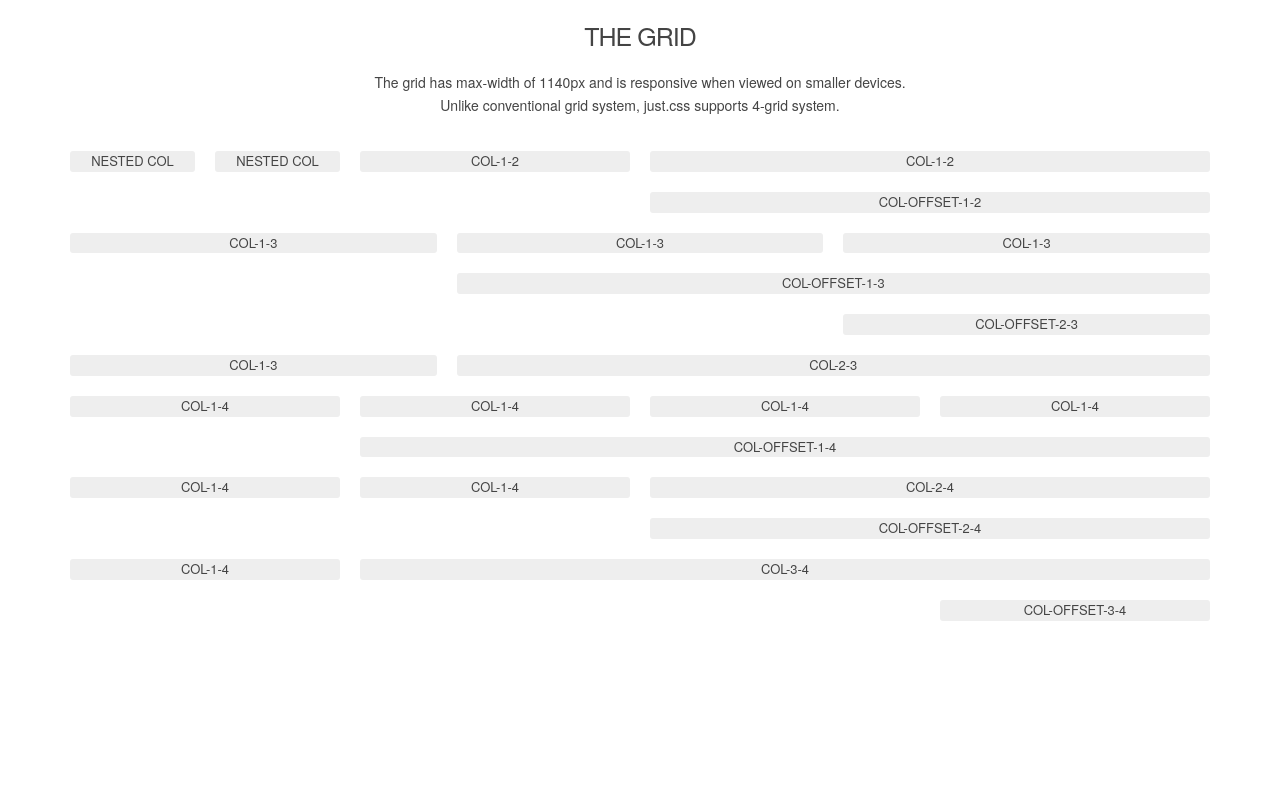
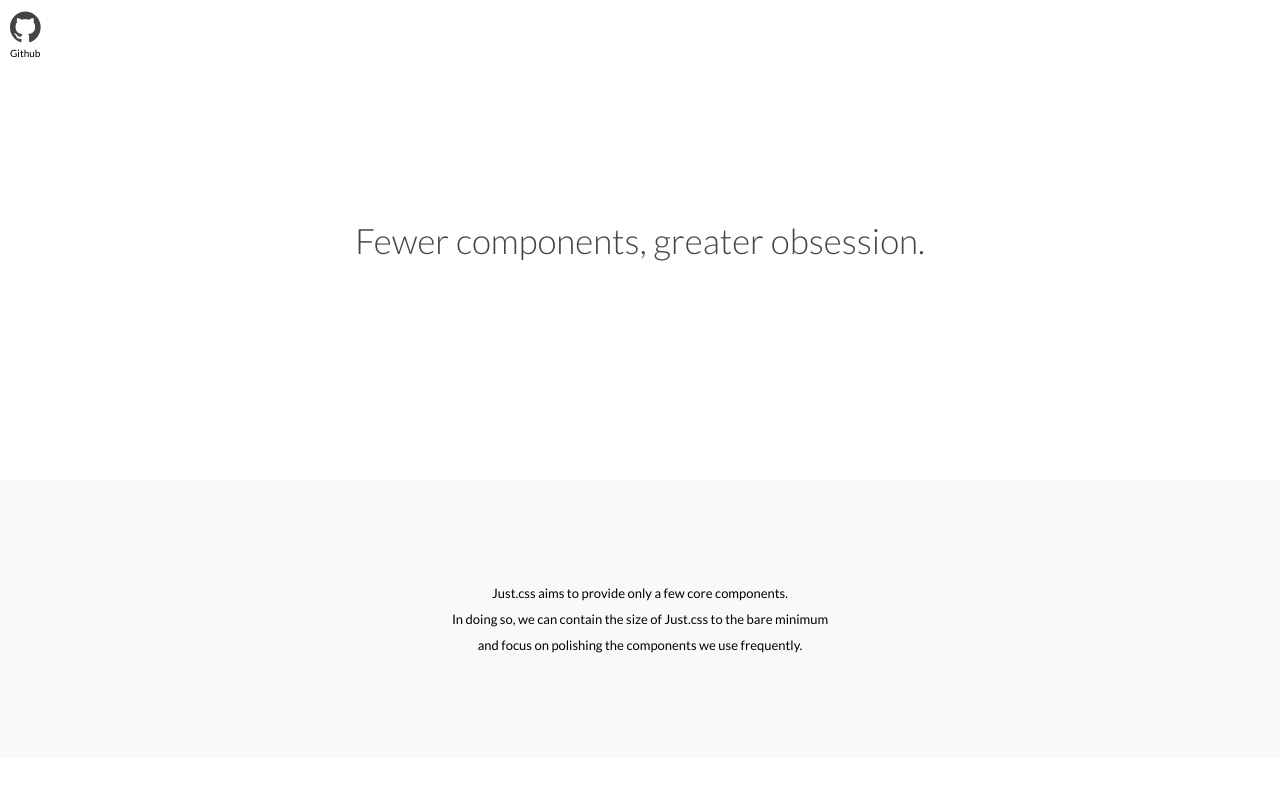
Before and after one commit to ChHeYo/Just, a website: page index.html in a window 1280 px wide. Shown: the top 800 px of the page. Drawn offline with nearby package versions, Linux system fonts and the light colour scheme.

Commit message:
add main banner and github link

```diff
--- a/index.html
+++ b/index.html
@@ -4,12 +4,38 @@
     <meta charset="UTF-8">
     <meta name="viewport" content="width=device-width, initial-scale=1.0">
     <meta http-equiv="X-UA-Compatible" content="ie=edge">
-    <link rel="stylesheet" href="https://cdnjs.cloudflare.com/ajax/libs/skeleton/2.0.4/skeleton.css">
+    <link href="https://fonts.googleapis.com/css?family=Lato:100,300,300i,400" rel="stylesheet">
+    <link rel="stylesheet" href="http://code.ionicframework.com/ionicons/2.0.1/css/ionicons.min.css">
     <link rel="stylesheet" href="css/style.css">
-    <title>Document</title>
+    <title>Just CSS</title>
 </head>
 <body>
     <main>
+        <section class="section-main">
+            <div class="section-main__links">
+                <a class="section-main__links-github" href="https://github.com/ChHeYo/Just">
+                    <i class="ion-social-github"></i>
+                </a>
+                <p class="section-main__links-appear">Github</p>
+            </div>
+            <div class="section-main__heading">
+                <div class="section-main__title">
+                    <span class="section-main__title-fewer">Fewer components</span>,
+                    <span class="section-main__title-greater">greater obsession.</span>
+                </div>
+            </div>
+        </section>
+
+        <section class="section-intro">
+            <div class="container">
+                <div class="section-main__intro">
+                    Just.css aims to provide only a few core components.<br/>
+                    In doing so, we can contain the size of Just.css to the bare minimum<br/>
+                    and focus on polishing the components we use frequently.
+                </div>
+            </div>
+        </section>
+
         <section class="section-grid">
             <div class="container">
                 <h2 class="section-grid__heading">THE GRID</h2>
@@ -35,7 +61,7 @@
                     <div class="col-1-2">col-1-2</div>
                 </div>
                 <div class="row">
-                    <div class="col-offset-1-2 col-1-2">col-offset-1-2</div>
+                    <div class="col-offset-1-2 col-1-2">col-offset-1-2 col-1-2</div>
                 </div>
                 <div class="row">
                     <div class="col-1-3">col-1-3</div>
@@ -43,10 +69,10 @@
                     <div class="col-1-3">col-1-3</div>
                 </div>
                 <div class="row">
-                    <div class="col-offset-1-3 col-2-3">col-offset-1-3</div>
+                    <div class="col-offset-1-3 col-2-3">col-offset-1-3 col-2-3</div>
                 </div>
                 <div class="row">
-                    <div class="col-offset-2-3 col-1-3">col-offset-2-3</div>
+                    <div class="col-offset-2-3 col-1-3">col-offset-2-3 col-1-3</div>
                 </div>
                 <div class="row">
                     <div class="col-1-3">col-1-3</div>
@@ -59,7 +85,7 @@
                     <div class="col-1-4">col-1-4</div>
                 </div>
                 <div class="row">
-                    <div class="col-offset-1-4 col-3-4">col-offset-1-4</div>
+                    <div class="col-offset-1-4 col-3-4">col-offset-1-4 col-3-4</div>
                 </div>
                 <div class="row">
                     <div class="col-1-4">col-1-4</div>
@@ -67,14 +93,14 @@
                     <div class="col-2-4">col-2-4</div>
                 </div>
                 <div class="row">
-                    <div class="col-offset-2-4 col-2-4">col-offset-2-4</div>
+                    <div class="col-offset-2-4 col-2-4">col-offset-2-4 col-2-4</div>
                 </div>
                 <div class="row">
                     <div class="col-1-4">col-1-4</div>
                     <div class="col-3-4">col-3-4</div>
                 </div>
                 <div class="row">
-                    <div class="col-offset-3-4 col-1-4">col-offset-3-4</div>
+                    <div class="col-offset-3-4 col-1-4">col-offset-3-4 col-1-4</div>
                 </div>
             </div>
         </section>
--- a/package.json
+++ b/package.json
@@ -18,5 +18,6 @@
   "license": "MIT",
   "devDependencies": {
     "node-sass": "^4.9.0"
-  }
+  },
+  "dependencies": {}
 }
--- a/sass/abstract/_animation.scss
+++ b/sass/abstract/_animation.scss
@@ -6,3 +6,31 @@
         opacity: 1;
     }
 }
+
+@keyframes fromLeft {
+    0% {
+        opacity: 0;
+        transform: translateX(-50%);
+    }
+    80% {
+        opacity: .6;
+    }
+    100% {
+        opacity: 1;
+        transform: translateX(0);
+    }
+}
+
+@keyframes fromRight {
+    0% {
+        opacity: 0;
+        transform: translateX(50%);
+    }
+    80% {
+        opacity: .6;
+    }
+    100% {
+        opacity: 1;
+        transform: translateX(0);
+    }
+}
--- a/sass/abstract/_variables.scss
+++ b/sass/abstract/_variables.scss
@@ -4,5 +4,15 @@ $grid-gutter-height: 2rem !default;
 $container-width: 114rem !default;
 
 //COLOR
+$color-light-grey: #f9f9f9;
 $color-grey: #eee;
 $color-black: #444;
+
+//FONT-SIZE
+$font-size-h1: 3.5rem !default;
+$font-size-h2: 2.5rem !default;
+
+$font-size-p: 1.3rem !default;
+
+//LINE HEIGHT
+$default-line-height: 2 !default;
--- a/sass/base/_base.scss
+++ b/sass/base/_base.scss
@@ -14,4 +14,9 @@ body {
     margin: 0;
     padding: 0;
     box-sizing: border-box;
+    font-family: "Lato", sans-serif;
+
+    a {
+        font-size: inherit;
+    }
 }
--- a/sass/page/_homepage.scss
+++ b/sass/page/_homepage.scss
@@ -1,11 +1,76 @@
+.section-main {
+    min-height: 60vh;
+    position: relative;
+
+    &__links {
+        padding: .5rem 1rem;
+
+        &-github:link,
+        &-github:visited {
+            font-size: $font-size-h1;
+            color: $color-black;
+        }
+
+        &-appear {
+            opacity: 0;
+            visibility: hidden;
+            transition: all .3s;
+        }
+
+        &:hover &-appear {
+            opacity: 1;
+            visibility: visible;
+        }
+    }
+
+    &__heading{
+        text-align: center;
+        position: absolute;
+        top: 50%;
+        left: 50%;
+        transform: translate(-50%, -50%);
+    }
+
+    &__title {
+        font-size: $font-size-h1;
+        color: $color-black;
+        font-weight: 300;
+
+        &-fewer {
+            display: inline-block;
+            animation: fromLeft 1.5s ease-out;
+        }
+
+        &-greater {
+            display: inline-block;
+            animation: fromRight 1.5s ease-out;
+        }
+    }
+
+    &__intro {
+        font-size: 1.3rem;
+        display: block;
+        line-height: $default-line-height;
+    }
+}
+
+.section-intro {
+    text-align: center;
+    font-size: $font-size-p;
+    padding: 10rem 0;
+    background-color: $color-light-grey;
+}
+
+
 .section-grid {
     text-align: center;
     color: $color-black;
-    font-size: 1.3rem;
-    margin-top: 2rem;
+    padding: 10rem 0;
+    font-size: 1.2rem;
 
     & > .container {
         margin-bottom: 1rem;
+        line-height: $default-line-height;
 
         @include media-query(phone){
             margin-bottom: 0;
@@ -13,12 +78,15 @@
     }
 
     &__heading {
-        font-size: 2.5rem;
+        font-size: $font-size-h2;
+        margin-bottom: 1rem;
+        font-weight: 400;
         animation: appear 2s ease-out;
     }
 
     &__paragraph {
-        font-size: 1.4rem;
+        font-size: $font-size-p;
+        margin-bottom: 6rem;
     }
 
     & div[class^="col-"] {
```
Also changed, not shown: css/style.css, static/github-link-light.png (added), 1 other file.
